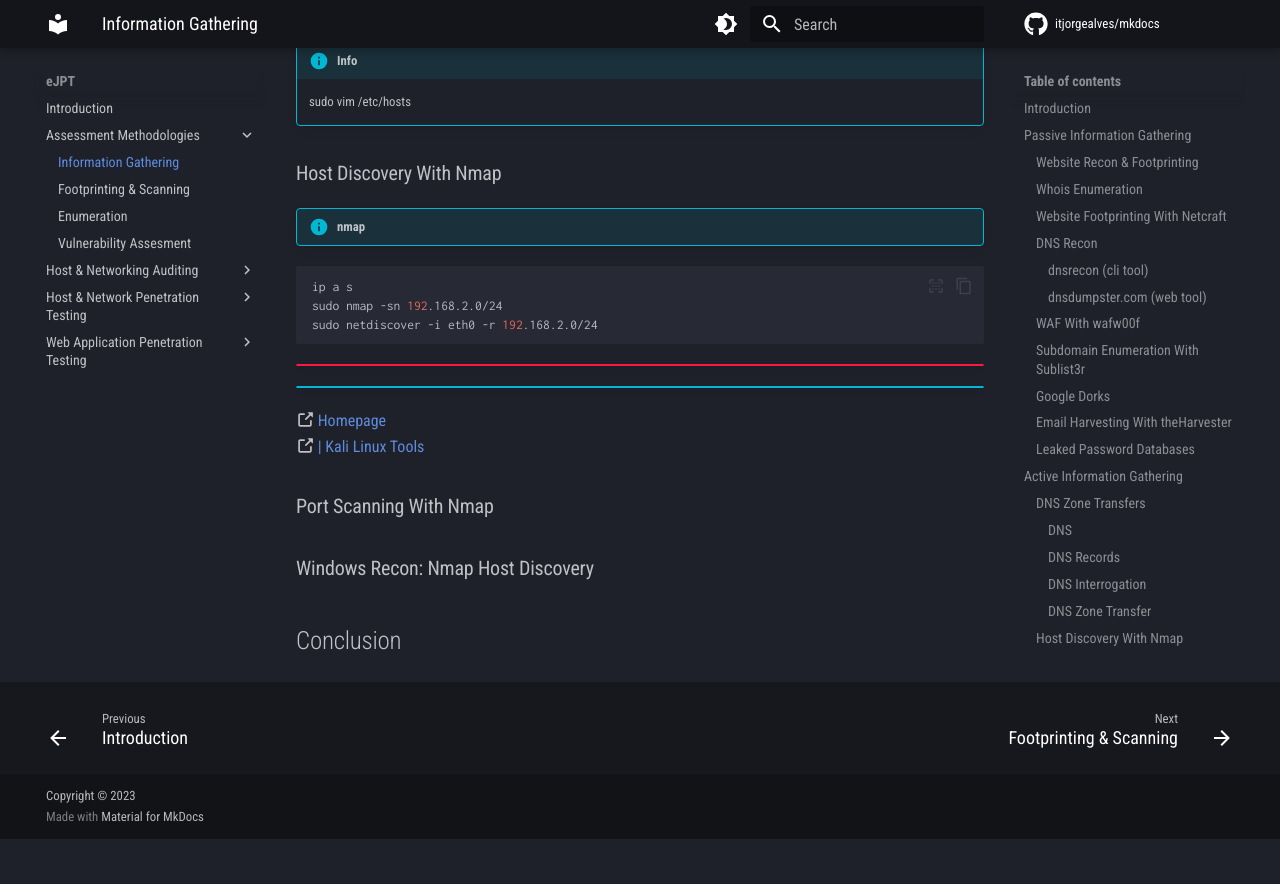
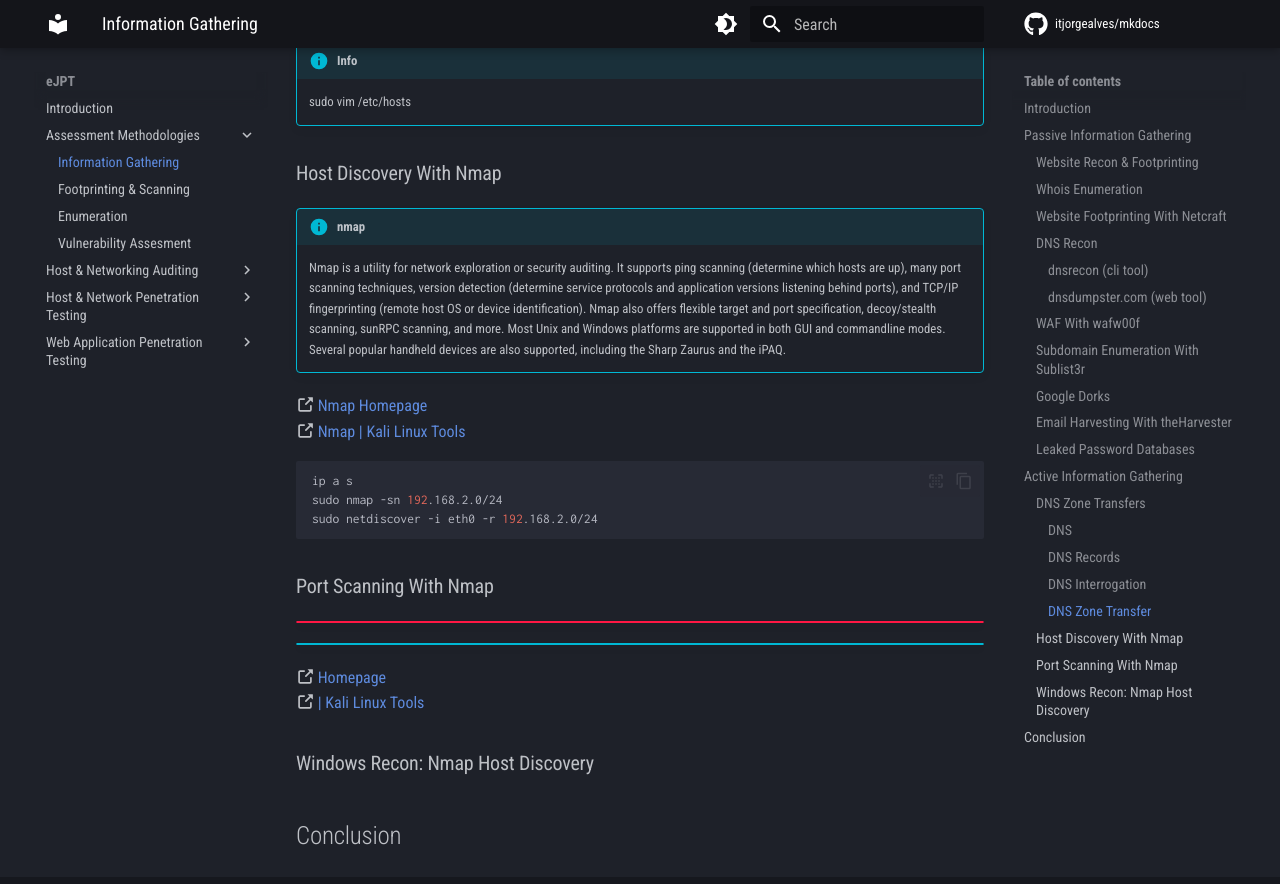
Before and after one commit to itjorgealves/mkdocs, an MkDocs documentation site: the page built from docs/eJPT/S1-Assessment-Methodologies/C1-Information-Gathering/Information-Gathering.md, in a window 1280 px wide and 900 px high, scrolled down 5236 px. Shown: the top 884 px of the window. Built offline with MkDocs 1.6.1 and Material for MkDocs 9.7.7, drawn with Linux system fonts in a browser that asks for light colours; comment, search, counter and statistics services are not loaded; before the commit the page ends 6075 px from its top, so only the background shows below that.

Commit message:
Update documentation

````diff
--- a/docs/eJPT/S1-Assessment-Methodologies/C1-Information-Gathering/Information-Gathering.md
+++ b/docs/eJPT/S1-Assessment-Methodologies/C1-Information-Gathering/Information-Gathering.md
@@ -167,13 +167,16 @@ fierce -dns zonetransfer.me
 
 ### Host Discovery With Nmap
 !!! info "nmap"
-
+    Nmap is a utility for network exploration or security auditing. It supports ping scanning (determine which hosts are up), many port scanning techniques, version detection (determine service protocols and application versions listening behind ports), and TCP/IP fingerprinting (remote host OS or device identification). Nmap also offers flexible target and port specification, decoy/stealth scanning, sunRPC scanning, and more. Most Unix and Windows platforms are supported in both GUI and commandline modes. Several popular handheld devices are also supported, including the Sharp Zaurus and the iPAQ.
+:octicons-link-external-16: [Nmap Homepage](https://nmap.org/)
+:octicons-link-external-16: [Nmap | Kali Linux Tools](https://www.kali.org/tools/nmap/)
 ``` bash
 ip a s
 sudo nmap -sn 192.168.2.0/24
 sudo netdiscover -i eth0 -r 192.168.2.0/24
 ```
 
+### Port Scanning With Nmap
 !!! danger ""
 !!! info ""
 :octicons-link-external-16: [ Homepage]()
````
Also changed, not shown: other parts of docs/eJPT/S1-Assessment-Methodologies/C1-Information-Gathering/Information-Gathering.md (+0 -1 lines).
